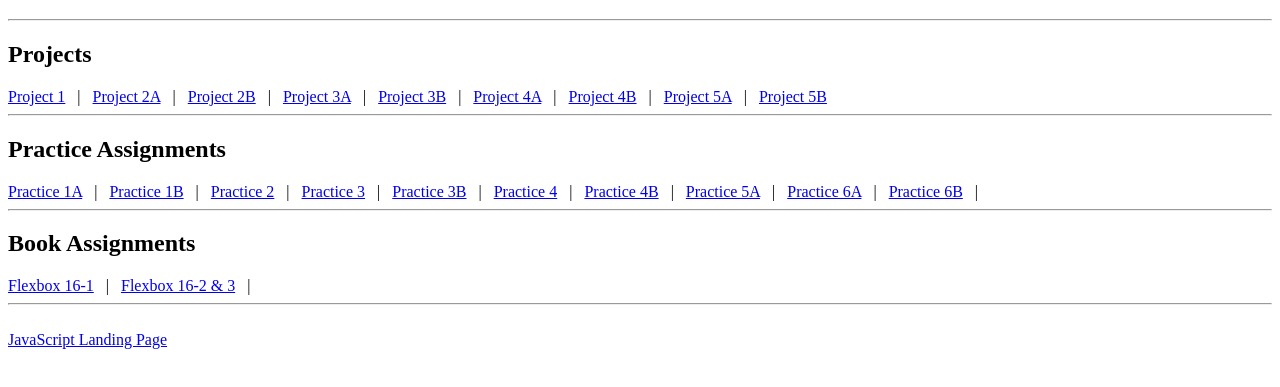
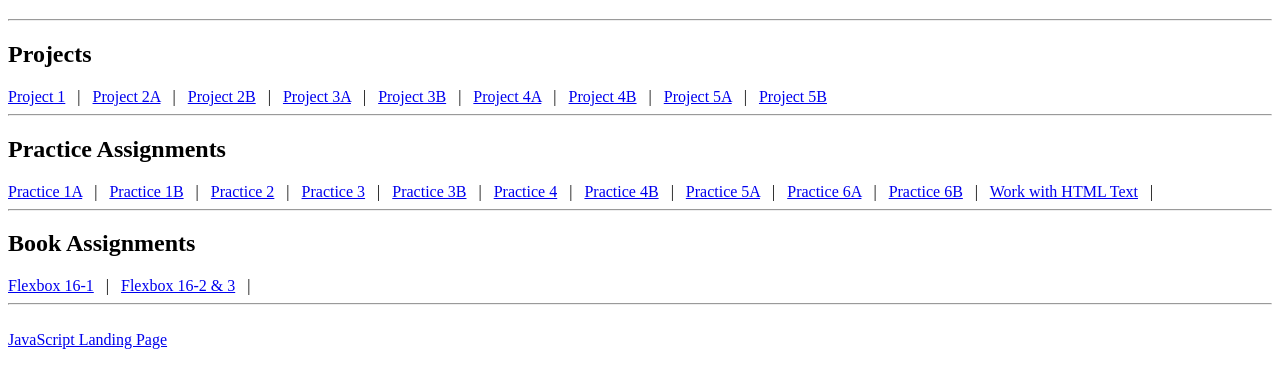
Before and after one commit to arthurj243/INFO2420, a plain HTML site: page index.htm in a window 1280 px wide. Shown: the part 61-448 px from the top of the page. Drawn offline with Linux system fonts and the light colour scheme.

Commit message:
added to landing page

```diff
--- a/index.htm
+++ b/index.htm
@@ -48,6 +48,8 @@
 &nbsp;&nbsp;|&nbsp;&nbsp;
 <a href="practices/practice6b/table.html">Practice 6B</a>
 &nbsp;&nbsp;|&nbsp;&nbsp;
+<a href="practices/work-with-html-text (for Section X01)/rendered-index-start.html">Work with HTML Text</a>
+&nbsp;&nbsp;|&nbsp;&nbsp;
 <hr />
 <h2>Book Assignments</h2>
 <a href="practices/flexbox/bakery_ch16.html">Flexbox 16-1</a>
```
